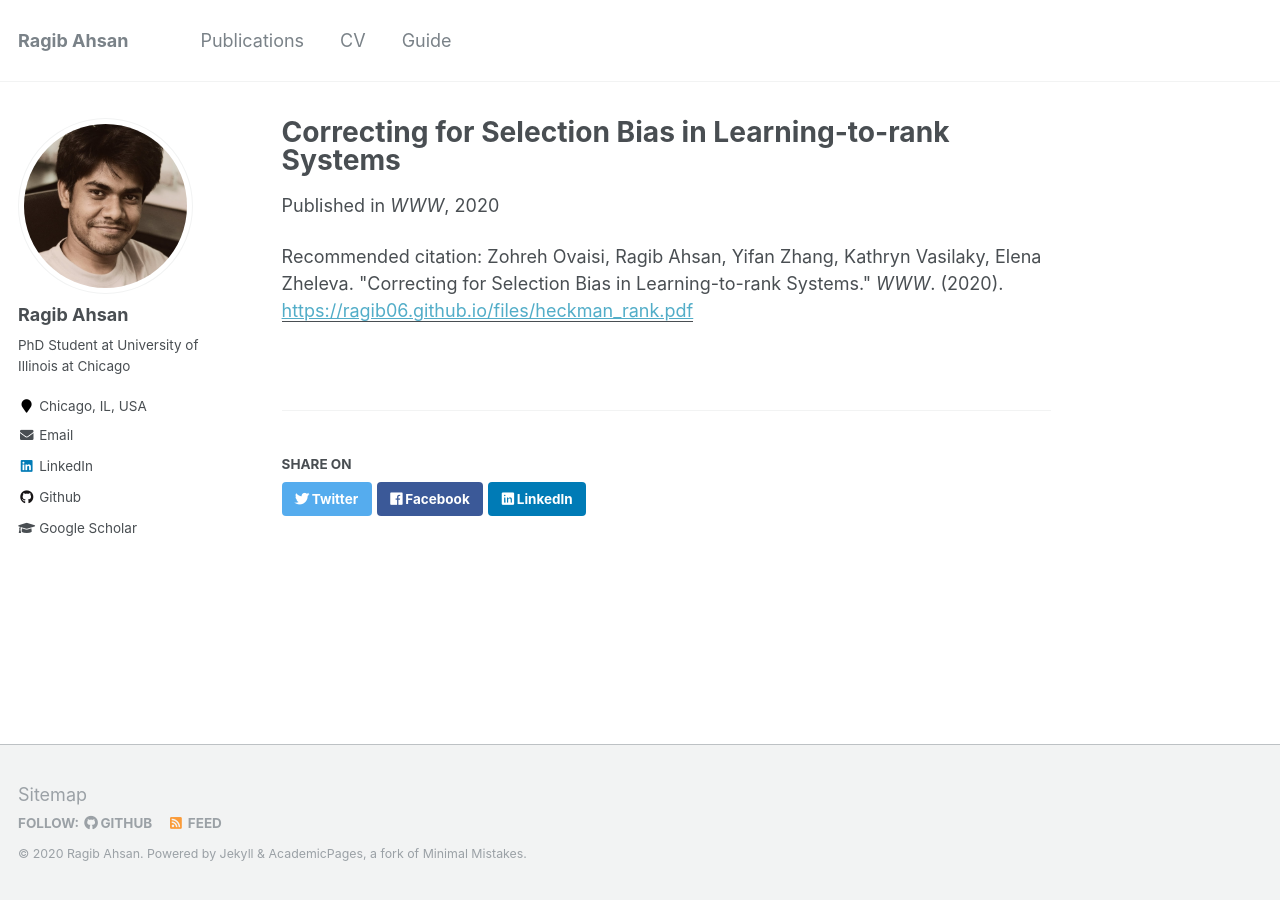
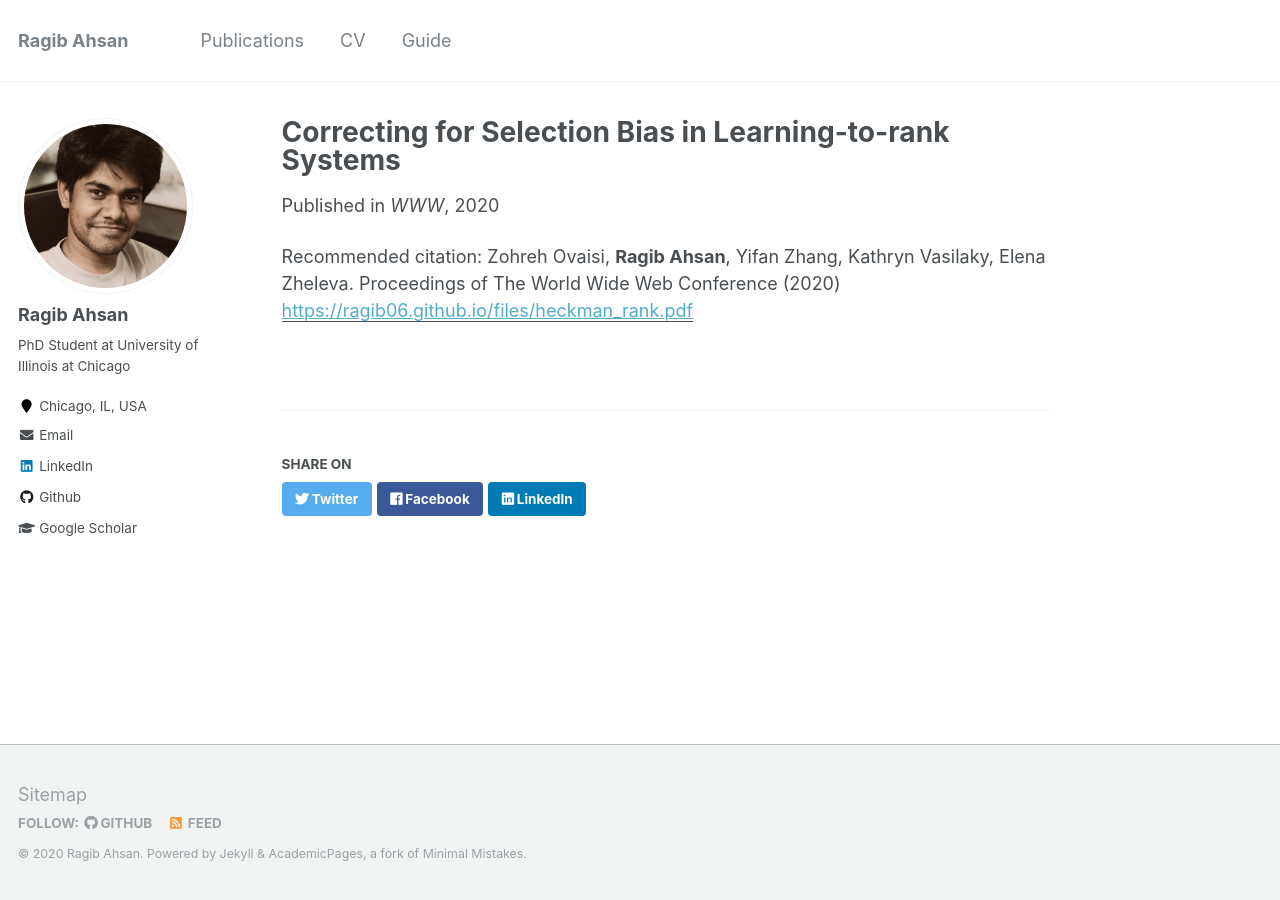
Before and after one commit to ragib06/ragib06.github.io, a Jekyll site: the page built from _publications/2020-01-10-heckman-rank.md, in a window 1280 px wide. Built offline with Jekyll 4.4.1, drawn with Linux system fonts in a browser that asks for light colours.

Commit message:
Update 2020-01-10-heckman-rank.md

```diff
--- a/_publications/2020-01-10-heckman-rank.md
+++ b/_publications/2020-01-10-heckman-rank.md
@@ -4,6 +4,6 @@ collection: publications
 date: 2020-01-10
 venue: 'WWW'
 paperurl: 'https://ragib06.github.io/files/heckman_rank.pdf'
-citation: 'Zohreh Ovaisi, Ragib Ahsan, Yifan Zhang, Kathryn Vasilaky, Elena Zheleva. &quot;Correcting for Selection Bias in Learning-to-rank Systems.&quot; <i>WWW</i>. (2020).'
+citation: 'Zohreh Ovaisi, <b>Ragib Ahsan</b>, Yifan Zhang, Kathryn Vasilaky, Elena Zheleva. Proceedings of The World Wide Web Conference (2020)'
 
 ---
```
